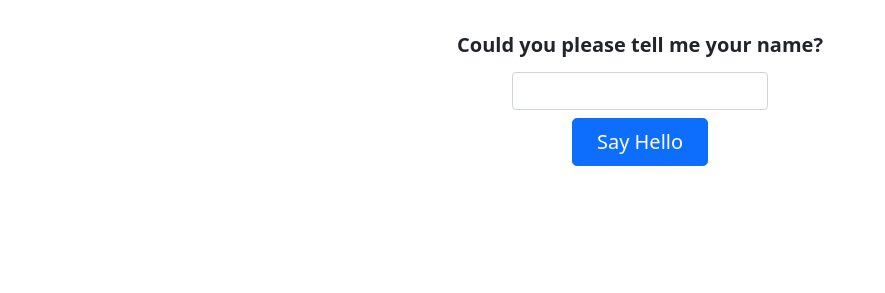
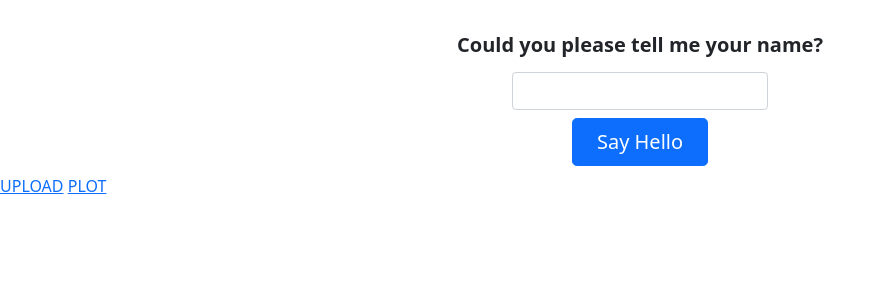
Before and after one commit to v-franco/FaceRecognition, a Flask app: page / in a window 1280 px wide. Shown: the part 290-583 px from the top of the page, without its empty margins (0-885 px from the left). Run offline with Flask 3, Linux system fonts and the light colour scheme; some libraries are stand-ins or nearby versions.

Commit message:
Add very simple buttons

```diff
--- a/templates/index.html
+++ b/templates/index.html
@@ -25,6 +25,8 @@
                 </div>
             </div>
         </form>
+        <a href="{{url_for('upload')}}">UPLOAD</a>
+        <a href="{{url_for('plot')}}">PLOT</a>
      </main>
    </body>
 </html>
```
